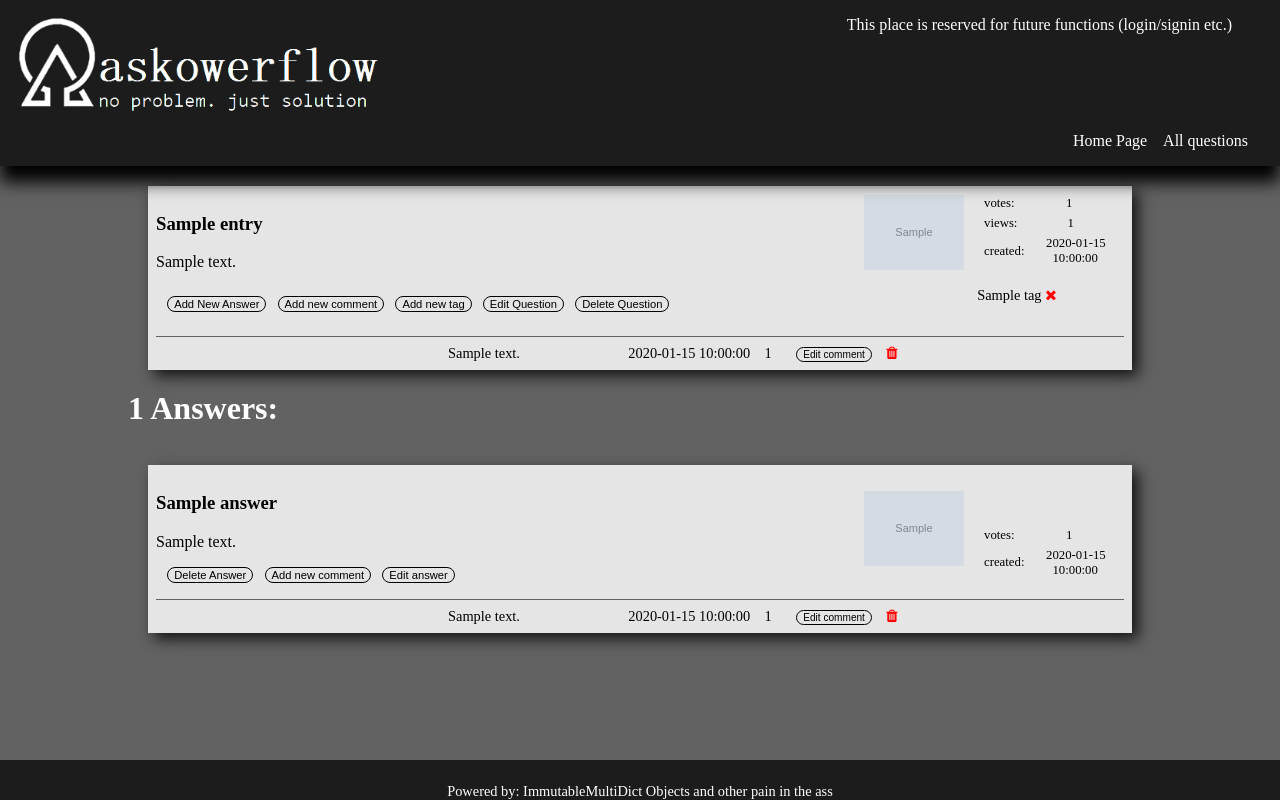
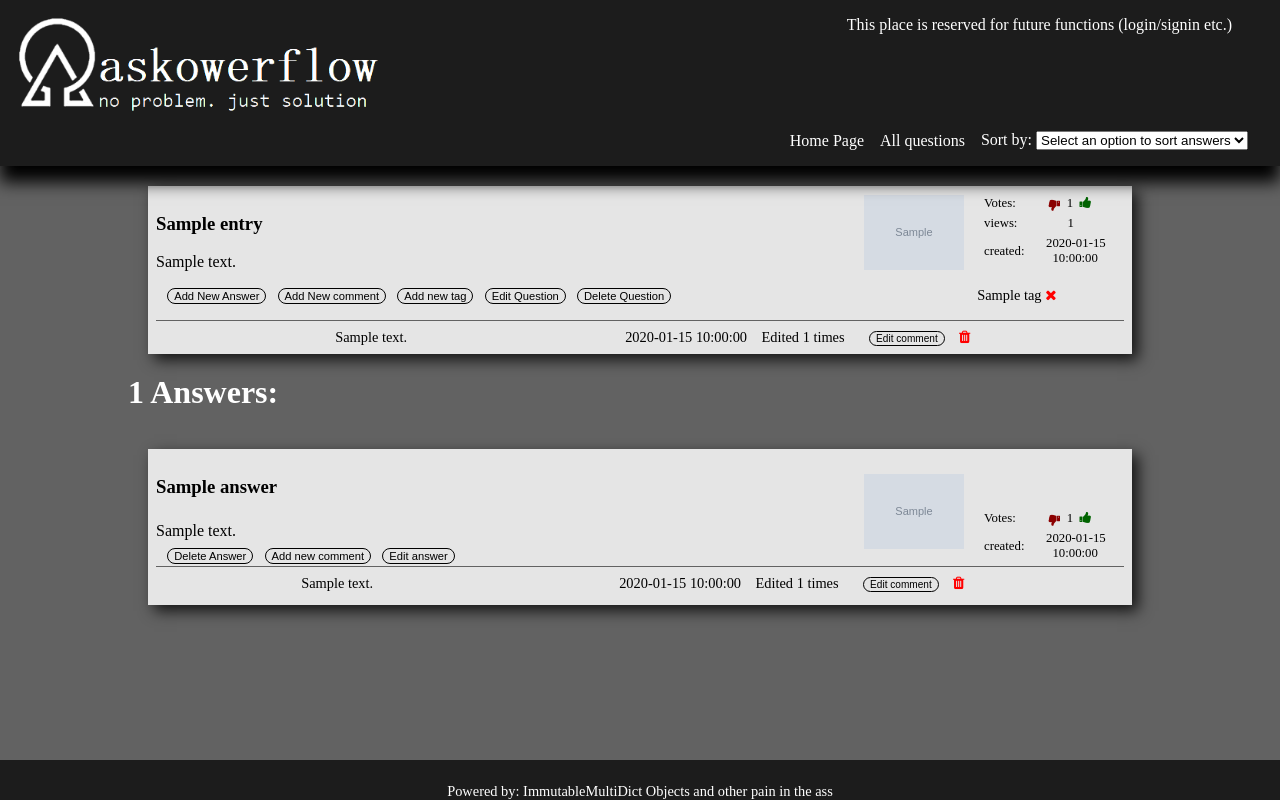
Before and after one commit to CodecoolGlobal/ask-mate-3-python-mllorand, a Flask app: template templates/question.html in a window 1280 px wide. Run offline with Flask 2, Linux system fonts and the light colour scheme; the template is opened without the code that fills it: most values are stand-ins (such as "Sample title", 1, 10 or a date in 2020); grey boxes marked "Sample" are stand-in pictures; some libraries are stand-ins or nearby versions.

Commit message:
(refactor)project-third_round:
-introduce javascript to the project(vote_on_record)
-optimize data generators
-implement sorting on question page (sort answers)

```diff
--- a/record_generators/answer-generator.sql
+++ b/record_generators/answer-generator.sql
@@ -4,7 +4,7 @@
 
 do $$
     BEGIN
-        for cnt in 1..400 loop
+        for cnt in 1..150 loop
                 insert into answer(vote_number, question_id, message, image)
                 values(floor(random() * 95 + 5)::int,
                         (SELECT id
--- a/record_generators/comments-generator.sql
+++ b/record_generators/comments-generator.sql
@@ -1,6 +1,6 @@
 do $$
     BEGIN
-        for cnt in 1..7 loop
+        for cnt in 1..200 loop
                 insert into comment(question_id, message, edited_count)
                 values((SELECT id
                         FROM question
@@ -13,7 +13,7 @@ do $$
 
 do $$
     BEGIN
-        for cnt in 1..7 loop
+        for cnt in 1..200 loop
                 insert into comment(answer_id, message, edited_count)
                 values((SELECT id
                         FROM answer
--- a/record_generators/question-generator.sql
+++ b/record_generators/question-generator.sql
@@ -1,6 +1,6 @@
 do $$
     BEGIN
-        for cnt in 1..97 loop
+        for cnt in 1..27 loop
                 insert into question(view_number, vote_number, title, message, image)
                 values(floor(random() * 95 + 5)::int,
                        floor(random() * 95 + 5)::int,
--- a/server.py
+++ b/server.py
@@ -21,7 +21,7 @@ def catch_hacker():
 
 @app.route("/")
 def load_main():
-    return render_template('index.html', payload=data_manager.get_main_page_data())
+    return render_template('index.html', payload=data_manager.get_main_page_data(request.args))
 
 
 @app.route("/list")
@@ -34,16 +34,56 @@ def load_list_page():
 
 @app.route("/question/<question_id>")
 def load_question_page(question_id):
-    return render_template("question.html", payload=data_manager.get_question_page_data(question_id))
+    return render_template("question.html", payload=data_manager.get_question_page_data(question_id, request.args))
 
 
-@app.route("/<table>/<value>/delete")
-def delete_record_by_id(table, value):
-    data_manager.delete_record_by_id(table, value)
-    return redirect("/list")
+@app.route("/<table>/<record_id>/delete")
+def delete_record_by_id(table, record_id):
+    data_manager.delete_record_by_id(table, record_id)
+    if table == 'question':
+        return redirect(url_for('load_list_page'))
+    return redirect(request.referrer)
+
+
+@app.route("/vote_on_record", methods=['POST'])
+def vote_on_record():
+    table = request.form["table"]
+    record_id = request.form["record_id"]
+    vote = request.form["vote"]
+    data_manager.update_vote_number(table, record_id, vote)
+    return '', 202
+
+
+@app.route("/question/<question_id>/new-<record>", methods=['GET', 'POST'])
+@app.route("/question/<question_id>/new-<record>", methods=['GET', 'POST'])
+@app.route("/add-new-<record>", methods=['GET', 'POST'])
+def add_new_record(record, question_id=None, answer_id=None):
+    if request.method == 'GET':
+        return render_template('add_new_record.html', payload={'record': record})
 
 
 # need refactor from down there
+
+
+# @app.route("/add-question", methods=['GET', 'POST'])
+# def add_new_question():
+#     if request.method == 'POST':
+#         print('question' in request.referrer)
+#
+#         if request.files.get('image').filename == '':
+#             path = 'no_image_found.png'
+#         else:
+#             image = request.files['image']
+#             path = image.filename
+#             image.save(path)
+#         form = dict(request.form)
+#         form.update({'image': path})
+#         print(form)
+#         data_manager.add_new_record('question', form)
+#         question_id = str(data_manager.get_table('question', columns=['id'],
+#                                                  sort_by='id', order='desc')[0].get('id'))
+#         return redirect('/question/' + question_id)
+#     return render_template('add_new_record.html', payload={'record': 'question'})
 
 
 @app.route("/search")
@@ -75,51 +115,30 @@ def search():
 #     return redirect("/list")
 
 
-@app.route("/question/<question_id>/new-answer", methods=['GET', 'POST'])
-def route_add_answer(question_id):
-    if request.method == 'GET':
-        return render_template("answer.html", question_id=question_id)
-    if not request.files.get('image'):
-        path = './static/images/no_image_found.png'
-    else:
-        image = request.files['image']
-        path = os.path.join(app.config['UPLOAD_FOLDER'], image.filename)
-        image.save(path)
-    form = dict(request.form)
-    form['submission_time'] = datetime.datetime.now().strftime("%Y-%m-%d %H:%M:%S")
-    form['image'] = path
-    data_manager.add_new_record('answer', form)
-    return redirect("/question/" + question_id)
+# @app.route("/question/<question_id>/new-answer", methods=['GET', 'POST'])
+# def route_add_answer(question_id):
+#     if request.method == 'GET':
+#         return render_template("answer.html", question_id=question_id)
+#     if not request.files.get('image'):
+#         path = './static/images/no_image_found.png'
+#     else:
+#         image = request.files['image']
+#         path = os.path.join(app.config['UPLOAD_FOLDER'], image.filename)
+#         image.save(path)
+#     form = dict(request.form)
+#     form['submission_time'] = datetime.datetime.now().strftime("%Y-%m-%d %H:%M:%S")
+#     form['image'] = path
+#     data_manager.add_new_record('answer', form)
+#     return redirect("/question/" + question_id)
 
 
-@app.route("/answer/<answer_id>/delete")
-def route_delete_answer(answer_id):
-    question_id = data_manager.get_table('answer', columns=['question_id'], selector='id',
-                                         selected_value=answer_id)[0]
-    data_manager.delete_record_by_id('comment', 'answer_id', answer_id)
-    data_manager.delete_record_by_id('answer', 'id', answer_id)
-    return redirect("/question/" + str(question_id.get('question_id')))
-
-
-@app.route("/add-question", methods=['GET', 'POST'])
-def add_new_question():
-    if request.method == 'POST':
-        print('question' in request.referrer)
-
-        if request.files.get('image').filename == '':
-            path = 'no_image_found.png'
-        else:
-            image = request.files['image']
-            path = image.filename
-            image.save(path)
-        form = dict(request.form)
-        form.update({'image': path})
-        print(form)
-        data_manager.add_new_record('question', form)
-        question_id = str(data_manager.get_table('question', columns=['id'],
-                                                 sort_by='id', order='desc')[0].get('id'))
-        return redirect('/question/' + question_id)
-    return render_template('add_new_record.html', payload={'question': 'asd'})
+# @app.route("/answer/<answer_id>/delete")
+# def route_delete_answer(answer_id):
+#     question_id = data_manager.get_table('answer', columns=['question_id'], selector='id',
+#                                          selected_value=answer_id)[0]
+#     data_manager.delete_record_by_id('comment', 'answer_id', answer_id)
+#     data_manager.delete_record_by_id('answer', 'id', answer_id)
+#     return redirect("/question/" + str(question_id.get('question_id')))
 
 
 @app.route('/question/<question_id>/new-tag', methods=['GET', 'POST'])
@@ -135,10 +154,10 @@ def route_add_tag(question_id):
     return render_template('add_tags.html', question_id=question_id, tags=tags)
 
 
-@app.route('/question/<question_id>/delete-tag', methods=['GET'])
-def delete_tag_from_question(question_id):
-    data_manager.delete_record_by_id('question_tag', selector='tag_id', selected_value=request.args.get('tag_id'))
-    return redirect(url_for("route_question", question_id=question_id))
+# @app.route('/question/<question_id>/delete-tag', methods=['GET'])
+# def delete_tag_from_question(question_id):
+#     data_manager.delete_record_by_id('question_tag', selector='tag_id', selected_value=request.args.get('tag_id'))
+#     return redirect(url_for("route_question", question_id=question_id))
 
 
 @app.route('/question/<question_id>/edit', methods=['GET', 'POST'])
@@ -152,26 +171,26 @@ def route_edit_question(question_id):
         return redirect('/question/' + question_id)
 
 
-@app.route("/answer/<answer_id>/<vote>", methods=["GET"])
-@app.route("/question/<question_id>/<vote>'", methods=["GET", "POST"])
-def add_vote(vote, answer_id=None, question_id=None):
-    if question_id:
-        data_manager.update_vote_number('question', question_id, vote)
-        return redirect('question/' + question_id)
-    elif answer_id:
-        data_manager.update_vote_number('answer', answer_id, vote)
-        answer = data_manager.get_table('answer', selector='id', selected_value=answer_id)[0]
-        return redirect('/question/' + str(answer.get('question_id')))
+# @app.route("/answer/<answer_id>/<vote>", methods=["GET"])
+# @app.route("/question/<question_id>/<vote>'", methods=["GET", "POST"])
+# def add_vote(vote, answer_id=None, question_id=None):
+#     if question_id:
+#         data_manager.update_vote_number('question', question_id, vote)
+#         return redirect('question/' + question_id)
+#     elif answer_id:
+#         data_manager.update_vote_number('answer', answer_id, vote)
+#         answer = data_manager.get_table('answer', selector='id', selected_value=answer_id)[0]
+#         return redirect('/question/' + str(answer.get('question_id')))
 
 
-@app.route('/question/<question_id>/new-comment', methods=['GET', 'POST'])
-def route_add_comment_to_question(question_id):
-    if request.method == "POST":
-        form = dict(request.form)
-        form['submission_time'] = datetime.datetime.now().strftime("%Y-%m-%d %H:%M:%S")
-        data_manager.add_new_record('comment', form)
-        return redirect(url_for('route_question', question_id=question_id))
-    return render_template('add_comment.html', question_id=question_id)
+# @app.route('/question/<question_id>/new-comment', methods=['GET', 'POST'])
+# def route_add_comment_to_question(question_id):
+#     if request.method == "POST":
+#         form = dict(request.form)
+#         form['submission_time'] = datetime.datetime.now().strftime("%Y-%m-%d %H:%M:%S")
+#         data_manager.add_new_record('comment', form)
+#         return redirect(url_for('route_question', question_id=question_id))
+#     return render_template('add_comment.html', question_id=question_id)
 
 
 @app.route('/answer/<answer_id>/new-comment', methods=['GET', 'POST'])
@@ -204,13 +223,12 @@ def route_edit_answer(answer_id):
     return redirect('/question/' + str(answer.get('question_id')))
 
 
-@app.route("/comments/<comment_id>/delete", methods=['POST', 'GET', 'DELETE'])
-def delete_comment(comment_id):
-    question_id = data_manager.get_table('comment', columns=['question_id'], selector='id', selected_value=comment_id)
-    data_manager.delete_record_by_id('comment', selector='id', selected_value=comment_id)
-    for cell in question_id:
-        return redirect(url_for("route_question", question_id=cell.get('question_id')))
-
+# @app.route("/comments/<comment_id>/delete", methods=['POST', 'GET', 'DELETE'])
+# def delete_comment(comment_id):
+#     question_id = data_manager.get_table('comment', columns=['question_id'], selector='id', selected_value=comment_id)
+#     data_manager.delete_record_by_id('comment', selector='id', selected_value=comment_id)
+#     for cell in question_id:
+#         return redirect(url_for("route_question", question_id=cell.get('question_id')))
 
 
 if __name__ == "__main__":
--- a/static/css/main.css
+++ b/static/css/main.css
@@ -198,24 +198,24 @@ body {
     box-shadow: 6px 6px 14px rgba(0,0,0,0.8);
     min-height: 140px;
 }
-div[class^="card-"] {
-  justify-content: flex-start;
-}
 .card-button{
     grid-area: button;
-    margin-top: 1em;
     display: flex;
     width: 100%;
     align-items: center;
 }
 .card-comment-line{
-    margin-left: auto;
+    width: 70%;
+    margin:0 auto 0 auto ;
+    padding: 0;
+    list-style: none;
+    display: flex;
+    justify-content: flex-end;
+}
+.card-comment-line li:first-child{
     margin-right: auto;
 }
-.card-comment-line li:first-child{
-    word-wrap: break-word;
-    max-width: 250px;
-}
+
 .card-comment-line button,
 .card-button button{
     font-size: 0.7em;
@@ -260,20 +260,11 @@ div[class^="card-"] {
     border-top: #626262 solid 1px;
     grid-area: comment;
     text-align: center;
-    margin-bottom: 0;
+    margin: 0;
+    padding-top: 0.5em;
 }
 .card-comment span{
     font-size: 0.8em;
-}
-.card-comment ul{
-    margin-top: 0.5em;
-    display: flex;
-    width: 50%;
-    list-style: none;
-    justify-content: flex-end;
-}
-.card-comment-line li:first-child{
-    margin-right: auto;
 }
 .card-misc div:first-child{
     margin-top: auto;
@@ -282,7 +273,8 @@ div[class^="card-"] {
     width: 100%;
     margin-bottom: 5px;
 }
-.card-misc div span{
+
+.center-span{
     margin-left: auto;
     margin-right: auto;
 }
@@ -375,6 +316,16 @@ div[class^="card-"] {
     border: none;
     border-radius: 50%;
 }
-i{
+.fa-trash{
     color: red;
 }
+.fa-thumbs-up{
+    color: darkgreen;
+    fill: darkgreen;
+}
+.fa-thumbs-down{
+    transform: scale(-1,1);
+    position: relative;
+    top:2px;
+    color: darkred;
+}
--- /dev/null
+++ b/static/scripts/scripts.js
@@ -0,0 +1,14 @@
+function vote_on_record(table, record_id, vote){
+    let change_vote_by
+    if(vote == 'down'){
+        change_vote_by = -1
+    } else {
+        change_vote_by = 1
+    }
+    const vote_number = parseInt(document.getElementById(table+'_vote_number_'+record_id).innerHTML)
+    document.getElementById(table+'_vote_number_'+record_id).innerHTML = String(vote_number+change_vote_by);
+    const request = new XMLHttpRequest();
+    request.open("POST","/vote_on_record");
+    request.setRequestHeader("Content-type", "application/x-www-form-urlencoded");
+    request.send("table="+table+"&record_id="+record_id+"&vote="+vote);
+}
--- a/templates/layout.html
+++ b/templates/layout.html
@@ -3,6 +3,7 @@
 <head>
     <meta charset="UTF-8">
     <title>{% block page_title %}{% endblock %} | Ask Overflow</title>
+    <script src="{{ url_for('static', filename='/scripts/scripts.js') }}"></script>
     <link rel="stylesheet" href="{{ url_for('static',filename='/css/main.css') }}">
     <link rel="stylesheet" href="https://cdnjs.cloudflare.com/ajax/libs/font-awesome/4.7.0/css/font-awesome.min.css">
     <link rel="icon" type="image/png" href="{{ url_for('images', filename='favicon-white.png') }}">
--- a/templates/question.html
+++ b/templates/question.html
@@ -3,6 +3,22 @@
     <div class="main-nav">
         <div><a href="{{ url_for('load_main') }}">Home Page</a></div>
         <div><a href="{{ url_for('load_list_page') }}">All questions</a></div>
+        <div>
+            <label for="sort_by">Sort by:</label>
+            <select onchange="location = this.value" name="sort_by" id="sort_by">
+                {% if request.args.get('sort_by') == None or request.args.get('order') == None %}
+                    <option>Select an option to sort answers</option>
+                {% else %}
+                    <option value="/list?sort_by={{ request.args.sort_by }}&order={{ request.args.order }}">
+                        {{ request.args.sort_by.replace("_", " ").title()+"("+request.args.order+")" }}
+                    </option>
+                {% endif %}
+                {% for column in payload.sort_by_fields if column not in ['id','image','question_id'] %}
+                    <option value="/question/{{ payload.question[0].id }}?sort_by={{ column }}&order=asc">{{ column.replace('_', ' ').capitalize() }}(asc)</option>
+                    <option value="/question/{{ payload.question[0].id }}?sort_by={{ column }}&order=desc">{{ column.replace('_', ' ').capitalize() }}(desc)</option>
+                {% endfor %}
+            </select>
+        </div>
     </div>
 {% endblock %}
 {% block content %}
@@ -12,20 +28,26 @@
         <div class="card-message">{{ question.message }}</div>
         <img class="card-image" src={{url_for('images', filename=question.image) }}>
         <div class="card-misc">
-            <div class="card-vote-number">votes: <span>{{ question.vote_number }}</span></div>
-            <div class="card-view-number">views: <span>{{ question.view_number }}</span></div>
-            <div class="card-smt">created:&nbsp;<span id="card-smt">{{ question.submission_time.date() }}<br>&ensp;{{ question.submission_time.time() }}</span></div>
+            <div class="card-vote-number">Votes:
+                <span class="center-span">
+                <a onclick="vote_on_record('question',{{ question.id }},'down')"><i class="fa fa-thumbs-down"></i></a>
+                &nbsp;<span id="question_vote_number_{{ question.id }}">{{ question.vote_number }}</span>&nbsp;
+                <a onclick="vote_on_record('question',{{ question.id }},'up')"><i class="fa fa-thumbs-up"></i></a>
+                </span>
+            </div>
+            <div class="card-view-number">views: <span class="center-span">{{ question.view_number }}</span></div>
+            <div class="card-smt">created:&nbsp;<span class="center-span">{{ question.submission_time.date() }}<br>&ensp;{{ question.submission_time.time() }}</span></div>
         </div>
         <div class="card-button">
-            <button onclick="location.href='{{ url_for('route_add_answer',question_id=question.id) }}'">Add New Answer</button>
-            <button onclick="location.href='{{ url_for('route_add_comment_to_question',question_id=question.id) }}'">Add new comment</button>
-            <button onclick="location.href=''">Add new tag</button>
-            <button onclick="location.href=''">Edit Question</button>
-            <button onclick="location.href='{{ url_for('delete_record_by_id', table="question", value=question.id) }}'">Delete Question</button>
+            <button onclick="location.href='{{ url_for('add_new_record', record='answer', question_id=question.id) }}'">Add New Answer</button>
+            <button onclick="location.href='{{ url_for('add_new_record',record='comment', question_id=question.id) }}'">Add New comment</button>
+            <button onclick="location.href='{{ url_for('catch_hacker') }}'">Add new tag</button>
+            <button onclick="location.href='{{ url_for('catch_hacker') }}'">Edit Question</button>
+            <button onclick="location.href='{{ url_for('delete_record_by_id', table='question', record_id=question.id) }}'">Delete Question</button>
         </div>
         <ul class="card-tag">
             {% for tag in payload.tags %}
-                <li>{{ tag }} <a href="{{ url_for('delete_tag_from_question', tag_id=tag.id, question_id=question_id) }}"><i style="color: red" class="fa fa-times"></i></a></li>
+                <li>{{ tag.name }} <a href="{{ url_for('catch_hacker') }}"><i style="color: red" class="fa fa-times"></i></a></li>
                 {% endfor %}
         </ul>
         <ul class="card-comment">
@@ -34,49 +56,52 @@
                 <ul class="card-comment-line">
                     <li>{{ comment.message }}</li>
                     <li>{{ comment.submission_time }}</li>
-                    <li>{{ comment.edited_count }}</li>
-                    <li><button onclick="location.href='{{ url_for('route_edit_comment', comment_id=comment.id) }}'">Edit comment</button></li>
-                    <li><a href="{{ url_for('delete_comment', comment_id=comment.id) }}" onclick="return confirm('Do you want to delete?')"><i class="fa fa-trash"></i></a></li>
+                    <li>Edited {{ comment.edited_count }} times</li>
+                    <li><button onclick="location.href='{{ url_for('catch_hacker') }}'">Edit comment</button></li>
+                    <li><a href="{{ url_for('catch_hacker') }}" onclick="return confirm('Do you want to delete?')"><i class="fa fa-trash"></i></a></li>
                 </ul>
                 {% endfor %}
                 {% else %}
                 <span>There are no comments yet</span>
             {% endif %}
         </ul>
-
     </div>
         {% endfor %}
-
     <h1 style="margin: 0;padding: 0">{{ payload.answers | length }} Answers:</h1><br>
-
-
     {% for answer in payload.answers %}
         <div class="answer-card">
             <div class="card-title"><h3>{{ answer.title }}</h3></div>
             <div class="card-message">{{ answer.message }}</div>
             <img class="card-image" src={{url_for('images', filename=answer.image) }}>
             <div class="card-misc">
-                <div class="card-vote-number">votes: <span>{{ answer.vote_number }}</span></div>
-                <div class="card-smt">created:&nbsp;<span id="card-smt">{{ answer.submission_time.date() }}<br>&ensp;{{ answer.submission_time.time() }}</span></div>
+                <div class="card-vote-number">Votes:
+                    <span class="center-span">
+                    <a onclick="vote_on_record('answer',{{ answer.id }},'down')"><i class="fa fa-thumbs-down"></i></a>
+                    &nbsp;<span id="answer_vote_number_{{ answer.id }}">{{ answer.vote_number }}</span>&nbsp;
+                    <a onclick="vote_on_record('answer',{{ answer.id }},'up')"><i class="fa fa-thumbs-up"></i></a>
+                </span>
+                </div>
+                <div class="card-smt">created:&nbsp;<span class="center-span">{{ answer.submission_time.date() }}<br>&ensp;{{ answer.submission_time.time() }}</span></div>
             </div>
             <div class="card-button">
-                <button onclick="location.href='/answer/{{ answer['id'] }}/delete'">Delete Answer</button>
-                <button onclick="location.href='/answer/{{ answer['id'] }}/new-comment'">Add new comment</button>
-                <button onclick="location.href='/answer/{{ answer['id'] }}/edit'">Edit answer</button>
+                <button onclick="location.href='{{ url_for('delete_record_by_id', table='answer', record_id=answer.id ) }}'">Delete Answer</button>
+                <button onclick="location.href='{{ url_for('catch_hacker') }}'">Add new comment</button>
+                <button onclick="location.href='{{ url_for('catch_hacker') }}'">Edit answer</button>
             </div>
-            {% if payload.answer_comments %}
-                <ul class="card-comment">
+                <div class="card-comment">
                     {% for comment in payload.answer_comments if comment.answer_id == answer.id %}
-                        <ul class="card-comment-line">
-                            <li>{{ comment.message }}</li>
-                            <li>{{ comment.submission_time }}</li>
-                            <li>{{ comment.edited_count }}</li>
-                            <li><button onclick="location.href='{{ url_for('route_edit_comment', comment_id=comment.id) }}'">Edit comment</button></li>
-                            <li><a href="{{ url_for('delete_comment', comment_id=comment.id) }}" onclick="return confirm('Do you want to delete?')"><i class="fa fa-trash"></i></a></li>
-                        </ul>
+                            <ul class="card-comment-line">
+                                <li>{{ comment.message }}</li>
+                                <li>{{ comment.submission_time }}</li>
+                                <li>Edited {{ comment.edited_count }} times</li>
+                                <li><button onclick="location.href='{{ url_for('catch_hacker') }}'">Edit comment</button></li>
+                                <li><a href="{{ url_for('catch_hacker') }}" onclick="return confirm('Do you want to delete?')"><i class="fa fa-trash"></i></a></li>
+                            </ul>
+                        {% else %}
+                        <span>There are no comments yet</span>
                         {% endfor %}
-                </ul>
-                {% endif %}
+                </div>
         </div>
     {% endfor %}
+    <br><br>
 {% endblock %}
```
Also changed, not shown: other parts of static/css/main.css (+2 -53 lines), data_manager.py (+20 -44 lines), sample_data/askmatepart2-sample-data.sql (+5 -5 lines), templates/add_new_record.html (+8 -3 lines), templates/index.html (+12 -7 lines), util.py (+16 -0 lines).
